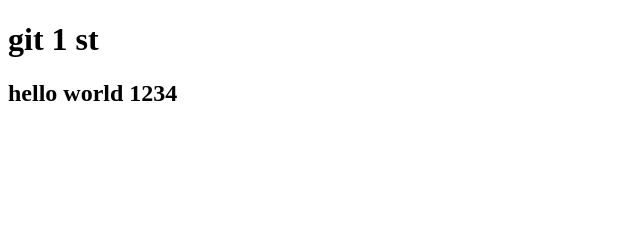
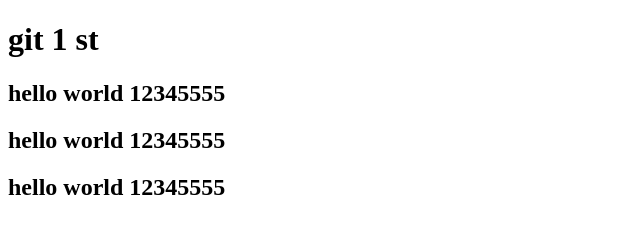
Before and after one commit to tarchbkb/Project101, a plain HTML site: page index.html in a window 1280 px wide. Shown: the whole page, without its empty margins (0-640 px from the left). Drawn offline with Linux system fonts and the light colour scheme.

Commit message:
Update index.html

```diff
--- a/index.html
+++ b/index.html
@@ -7,6 +7,9 @@
 </head>
 <body>
     <h1>git 1 st</h1>
-    <h2>hello world 1234</h2>
+    <h2>hello world 12345555</h2>
+    <h2>hello world 12345555</h2>
+    <h2>hello world 12345555</h2>
+
 </body>
 </html>
```
